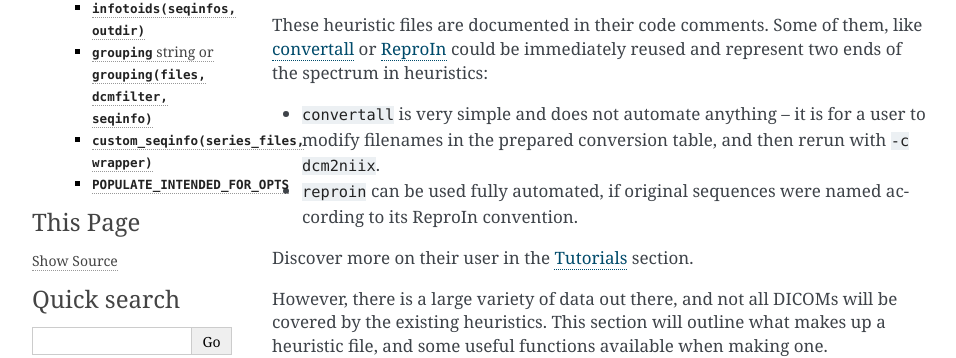
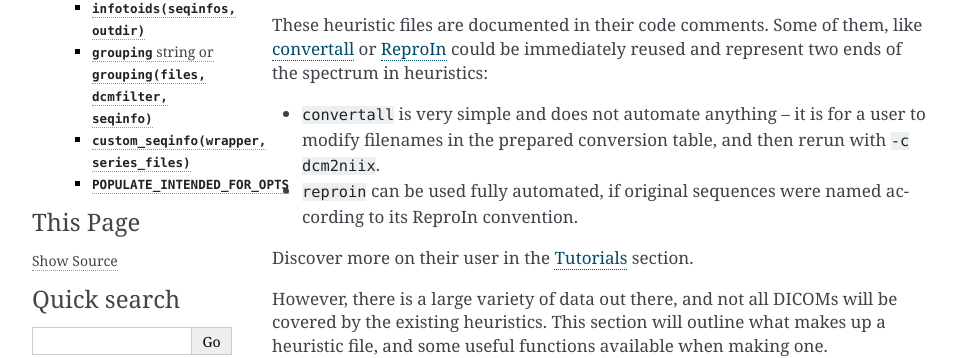
Before and after one commit to nipy/heudiconv, a Sphinx documentation site: the page built from docs/heuristics.rst, in a window 1280 px wide and 900 px high. Shown: the part 269-627 px from the top of the window, without its empty margins (148-1104 px from the left). Built offline with Sphinx 7.4.7, drawn with Linux system fonts in a browser that asks for light colours; the version number could not be read and is left out; some of the changed text lies outside the part shown.

```diff
--- a/docs/heuristics.rst
+++ b/docs/heuristics.rst
@@ -120,7 +120,7 @@ or::
         return seqinfos  # ordered dict containing seqinfo objects: list of DICOMs
 
 ---------------------------------------------------------------
-``custom_seqinfo(series_files, wrapper)``
+``custom_seqinfo(wrapper, series_files)``
 ---------------------------------------------------------------
 If present this function will be called on each group of dicoms with
 a sample nibabel dicom wrapper to extract additional information
```
